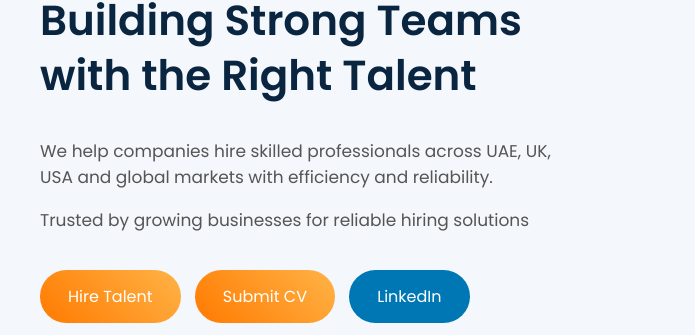
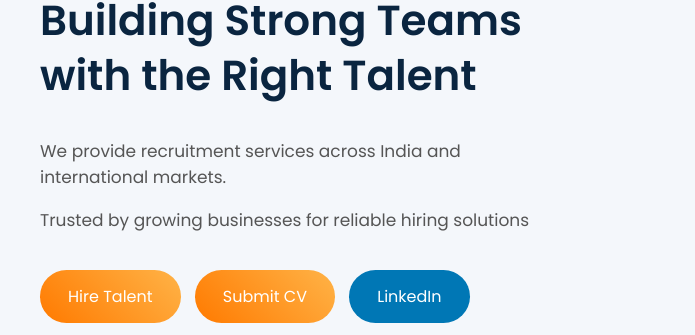
Before and after one commit to sunriseconsultancy0811/sunrise-consultancy-website-2, a plain HTML site: page index.html in a window 1280 px wide. Shown: the part 211-546 px from the top of the page, 0-695 px from the left. Drawn offline with Linux system fonts and the light colour scheme.

Commit message:
Update index.html

```diff
--- a/index.html
+++ b/index.html
@@ -272,7 +272,7 @@ width:60px;
 <section class="hero">
 <div class="hero-text">
 <h1>Building Strong Teams with the Right Talent</h1>
-<p>We help companies hire skilled professionals across UAE, UK, USA and global markets with efficiency and reliability.</p>
+<p>We provide recruitment services across India and international markets.</p>
 
 <p class="sub-text">Trusted by growing businesses for reliable hiring solutions</p>
 
```
